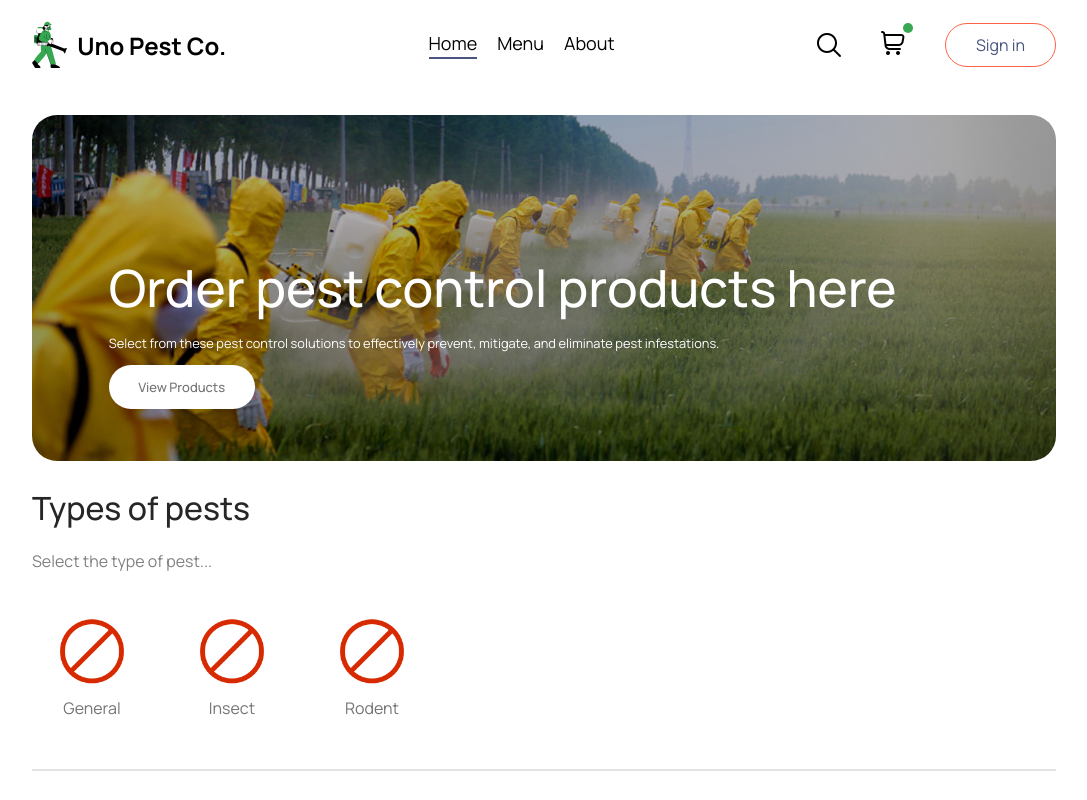
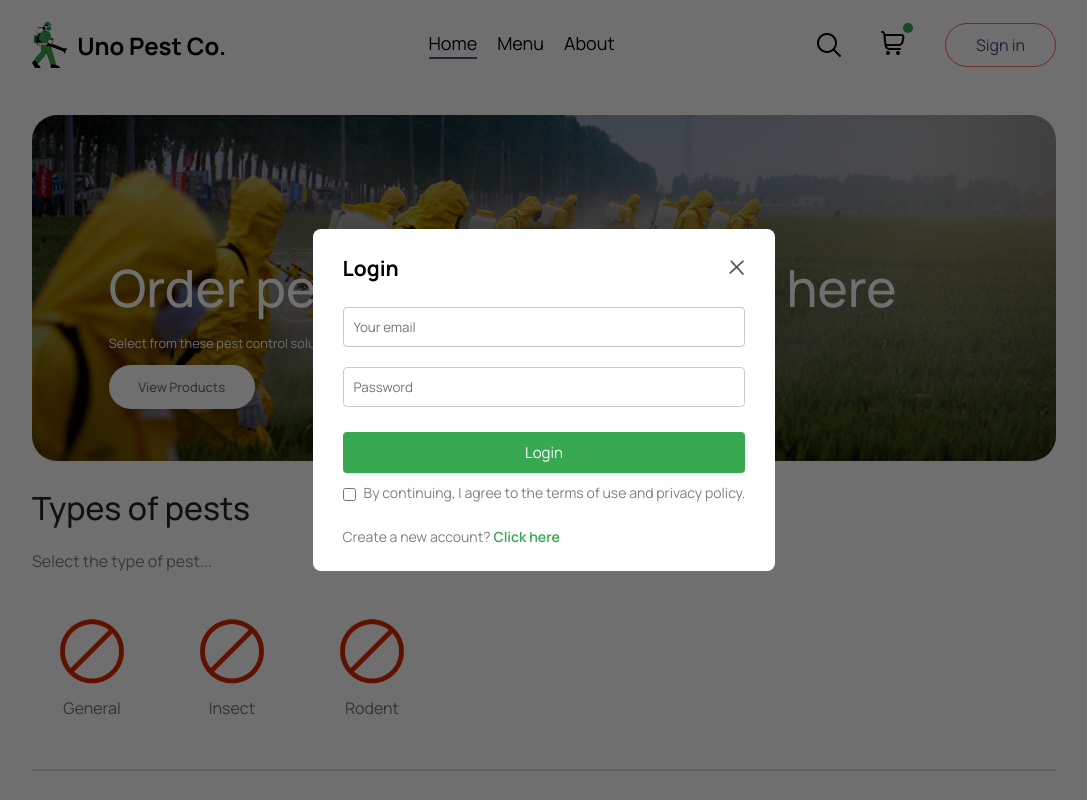
Before and after one commit to perbik/Pest-Control-Work-Order, a React (Vite) app in the folder frontend/: page / in a window 1280 px wide. Both pictures are taken after a click on the button "Sign in". Shown: the top 800 px of the page, without its empty margins (96-1183 px from the left). Built offline with nearby package versions, Linux system fonts and the light colour scheme.

Commit message:
Update LoginPopup

```diff
--- a/frontend/src/App.jsx
+++ b/frontend/src/App.jsx
@@ -12,7 +12,7 @@
 
   return (
     <>
-      {showLogin ? <LoginPopup /> : <></>}
+      {showLogin ? <LoginPopup setShowLogin={setShowLogin} /> : <></>}
       <div className="app">
         <NavBar setShowLogin={setShowLogin} />
         <Routes>
--- a/frontend/src/assets/assets.js
+++ b/frontend/src/assets/assets.js
@@ -4,6 +4,7 @@
 import add_icon_white from "./add_icon_white.png";
 import add_icon_green from "./add_icon_green.png";
 import remove_icon from "./remove_icon_red.png";
+import cross_icon from "./cross_icon.png";
 
 // others
 import rating_starts from "./rating_starts.png";
@@ -51,6 +52,7 @@
   add_icon_white,
   remove_icon,
   logo_title,
+  cross_icon,
 };
 
 export const target_pest = [
--- a/frontend/src/components/LoginPopup/LoginPopup.css
+++ b/frontend/src/components/LoginPopup/LoginPopup.css
@@ -0,0 +1,74 @@
+.login-popup {
+  position: absolute;
+  z-index: 1;
+  width: 100%;
+  height: 100%;
+  background-color: #00000090;
+  display: grid;
+}
+
+.login-popup-container {
+  place-self: center;
+  width: mac(23vw, 330px);
+  color: #808080;
+  background-color: white;
+  display: flex;
+  flex-direction: column;
+  gap: 25px;
+  padding: 25px 30px;
+  border-radius: 8px;
+  font-size: 14px;
+  animation: fadeIn 0.5s;
+}
+
+.login-popup-title {
+  display: flex;
+  justify-content: space-between;
+  align-items: center;
+  color: black;
+}
+
+.login-popup-title img {
+  width: 16px;
+  cursor: pointer;
+}
+
+.login-popup-inputs {
+  display: flex;
+  flex-direction: column;
+  gap: 20px;
+}
+
+.login-popup-inputs input {
+  outline: none;
+  border: 1px solid #c9c9c9;
+  padding: 10px;
+  border-radius: 4px;
+}
+
+.login-popup-container button {
+  border: none;
+  padding: 10px;
+  border-radius: 4px;
+  color: white;
+  background-color: #38a852;
+  font-size: 15px;
+  cursor: pointer;
+}
+
+.login-popup-condition {
+  display: flex;
+  align-items: start;
+  gap: 8px;
+  margin-top: -15px;
+}
+
+.login-popup-condition input {
+  margin-top: 5px;
+}
+
+.login-popup p span {
+  color: #38a852;
+  font-weight: 600;
+  cursor: pointer;
+}
--- a/frontend/src/components/LoginPopup/LoginPopup.jsx
+++ b/frontend/src/components/LoginPopup/LoginPopup.jsx
@@ -1,11 +1,45 @@
-import React from "react";
+import React, { useState } from "react";
 import "./LoginPopup.css";
+import { assets } from "../../assets/assets";
 
-const LoginPopup = () => {
+const LoginPopup = ({ setShowLogin }) => {
+  const [currState, setCurrState] = useState("Login");
   return (
     <div className="login-popup">
       <form className="login-popup-container">
-        <div className="login-popup-title"></div>
+        <div className="login-popup-title">
+          <h2>{currState}</h2>
+          <img
+            onClick={() => setShowLogin(false)}
+            src={assets.cross_icon}
+            alt=""
+          />
+        </div>
+        <div className="login-popup-inputs">
+          {currState === "Login" ? (
+            <></>
+          ) : (
+            <input type="text" placeholder="You name" required />
+          )}
+          <input type="email" placeholder="Your email" required />
+          <input type="password" placeholder="Password" required />
+        </div>
+        <button>{currState === "Sign Up" ? "Create account" : "Login"}</button>
+        <div className="login-popup-condition">
+          <input type="checkbox" required />
+          <p>By continuing, I agree to the terms of use and privacy policy.</p>
+        </div>
+        {currState === "Login" ? (
+          <p>
+            Create a new account?{" "}
+            <span onClick={() => setCurrState("Sign Up")}>Click here</span>
+          </p>
+        ) : (
+          <p>
+            Already have an account?{" "}
+            <span onClick={() => setCurrState("Login")}>Login here</span>
+          </p>
+        )}
       </form>
     </div>
   );
```
Also changed, not shown: frontend/src/assets/cross_icon.png (added).
